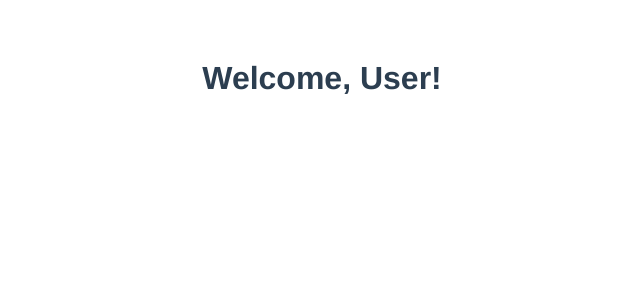
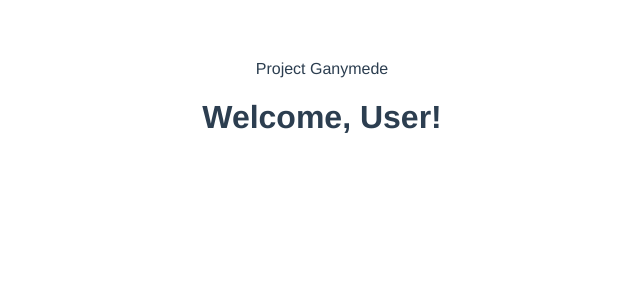
Before and after one commit to marvintensuan/Ganymede, a Vue app: page / in a window 1280 px wide. Shown: the top 300 px of the page, without its empty margins (318-958 px from the left). Built offline with nearby package versions, Linux system fonts and the light colour scheme.

Commit message:
Added Header.vue

```diff
--- a/src/App.vue
+++ b/src/App.vue
@@ -1,13 +1,15 @@
 <template>
+  <Header />
   <h1>Welcome, User!</h1>
 </template>
 
 <script>
+import Header from './components/Header'
 
 export default {
   name: 'App',
   components: {
-
+    Header,
   }
 }
 </script>
--- /dev/null
+++ b/src/components/Header.vue
@@ -0,0 +1,9 @@
+<template>
+    <header>Project Ganymede</header>
+</template>
+
+<script>
+export default {
+    name: 'Header',
+}
+</script>
```
